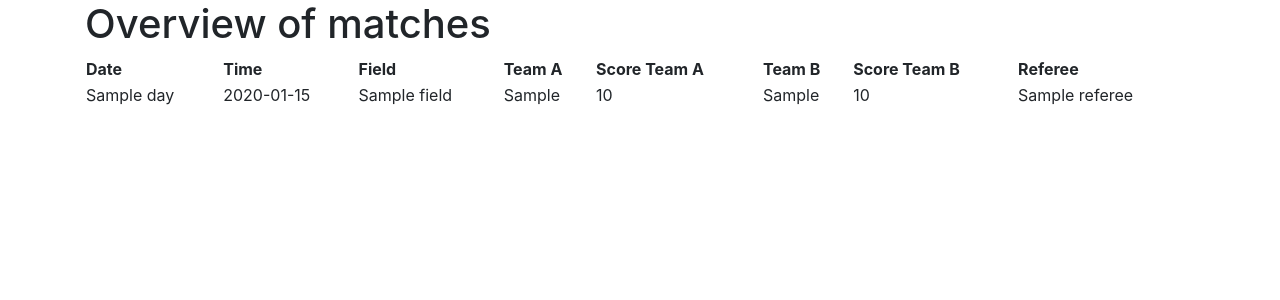
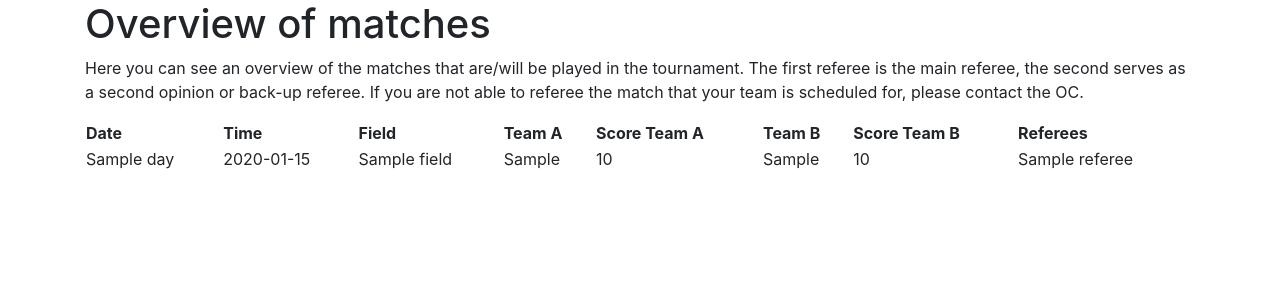
Before and after one commit to selinazwerver/ssl-scheduling-webAPI-2021, a Flask app: template templates/tournament_overview.html in a window 1280 px wide. Shown: the part 56-356 px from the top of the page. Run offline with Flask 2, Linux system fonts and the light colour scheme; the template is opened without the code that fills it: most values are stand-ins (such as "Sample title", 1, 10 or a date in 2020); parts of the project's set-up code (start-up, migrations or seed data) failed here and were passed over; some libraries are stand-ins or nearby versions.

```diff
--- a/templates/results.html
+++ b/templates/results.html
@@ -10,6 +10,7 @@ font-size: 3em;
 </style>
 
 <h1>{% block title %} Input match results {% endblock %}</h1>
+<p>Note: the results can only be entered after the match has started.</p>
 <form method="post">
 <div className="inputBox">
 
--- a/templates/tournament_overview.html
+++ b/templates/tournament_overview.html
@@ -10,6 +10,7 @@ font-size: 3em;
 
 {% block content %}
 <h1>{% block title %} Overview of matches {% endblock %}</h1>
+<p>Here you can see an overview of the matches that are/will be played in the tournament. The first referee is the main referee, the second serves as a second opinion or back-up referee. If you are not able to referee the match that your team is scheduled for, please contact the OC.</p>
 <table style="width:100%">
     <tr>
         <th>Date</th>
@@ -19,7 +20,7 @@ font-size: 3em;
         <th>Score Team A</th>
         <th>Team B</th>
         <th>Score Team B</th>
-        <th>Referee</th>
+        <th>Referees</th>
   </tr>
     {% for match in schedule %}
         <tr>
```
